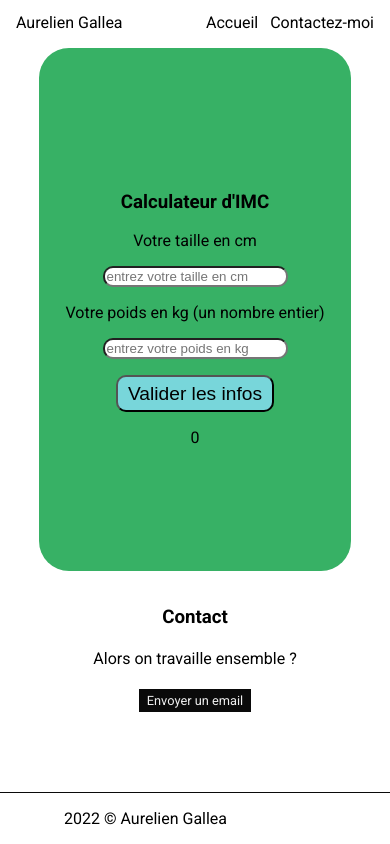
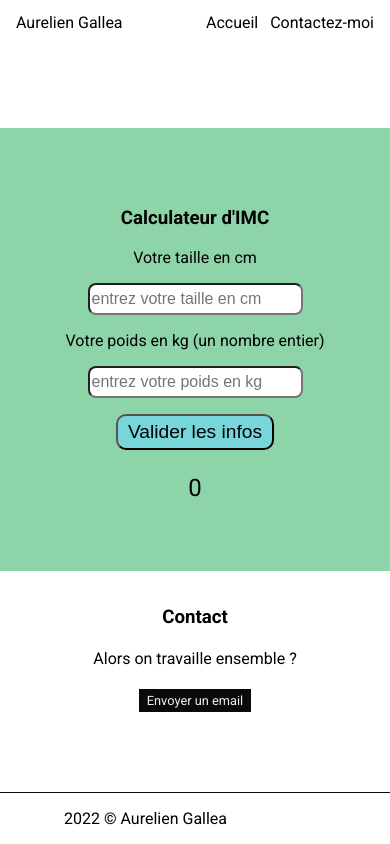
Before and after one commit to eclatDevWeb/portfoliov1, a plain HTML site: page imc.html in a window 390 px wide. Drawn offline with Linux system fonts and the light colour scheme; a web font is replaced by a local one.

Commit message:
patch imc

```diff
--- a/style.css
+++ b/style.css
@@ -175,7 +175,7 @@ a:hover {
 }
 /* page IMC */
 .container-IMC {
-    width: 80%;
+
 
     margin: 0 auto;
     display: flex;
@@ -184,7 +184,7 @@ a:hover {
     justify-content: center;
     text-align: center;
     flex-grow: 1;
-    background: rgb(55, 177, 101);
+    background: rgb(142, 212, 169);
     border-radius: 30px;
 }
 #imc {
@@ -193,8 +193,10 @@ a:hover {
     align-items: center;
 }
 #imc input {
-    border-radius: 10px;
+    border-radius: 8px;
     margin: 1rem 0;
+    height: 2em;
+    font-size: 1em;
 
 }
 #imc button {
@@ -204,7 +206,9 @@ a:hover {
     background-color: rgb(120, 214, 218);
 
 }
-
+.result {
+    font-size: 1.5em;
+}
 @media all and (max-width:1130px) {
     #grille {
         grid-template-columns: 1fr 1fr;
@@ -218,7 +222,11 @@ a:hover {
         padding:2rem 0 4rem 0;
 
     }
-
+    .container-IMC {
+        width: 100%;
+        margin-top: 5rem;
+        border-radius: 0;
+     }
 }
 @media all and (max-width:600px) {
     #flex-header {
```
